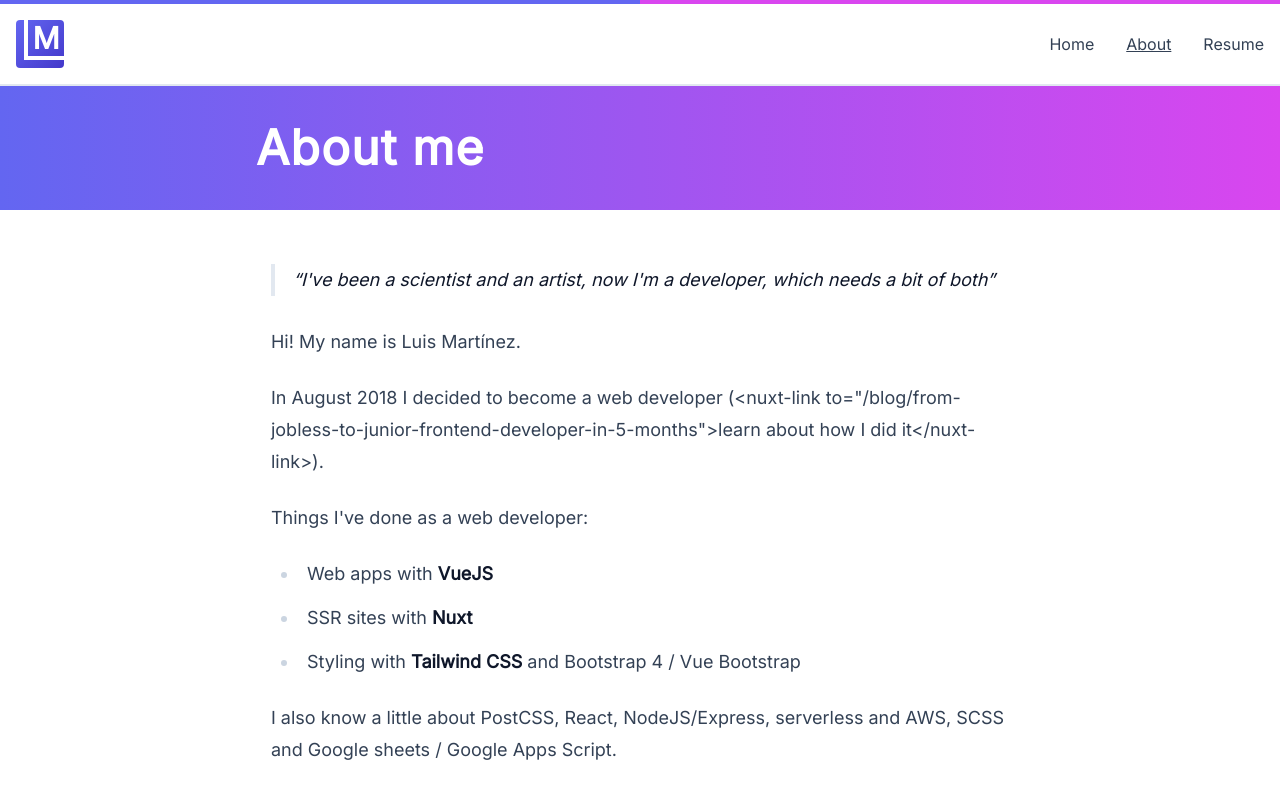
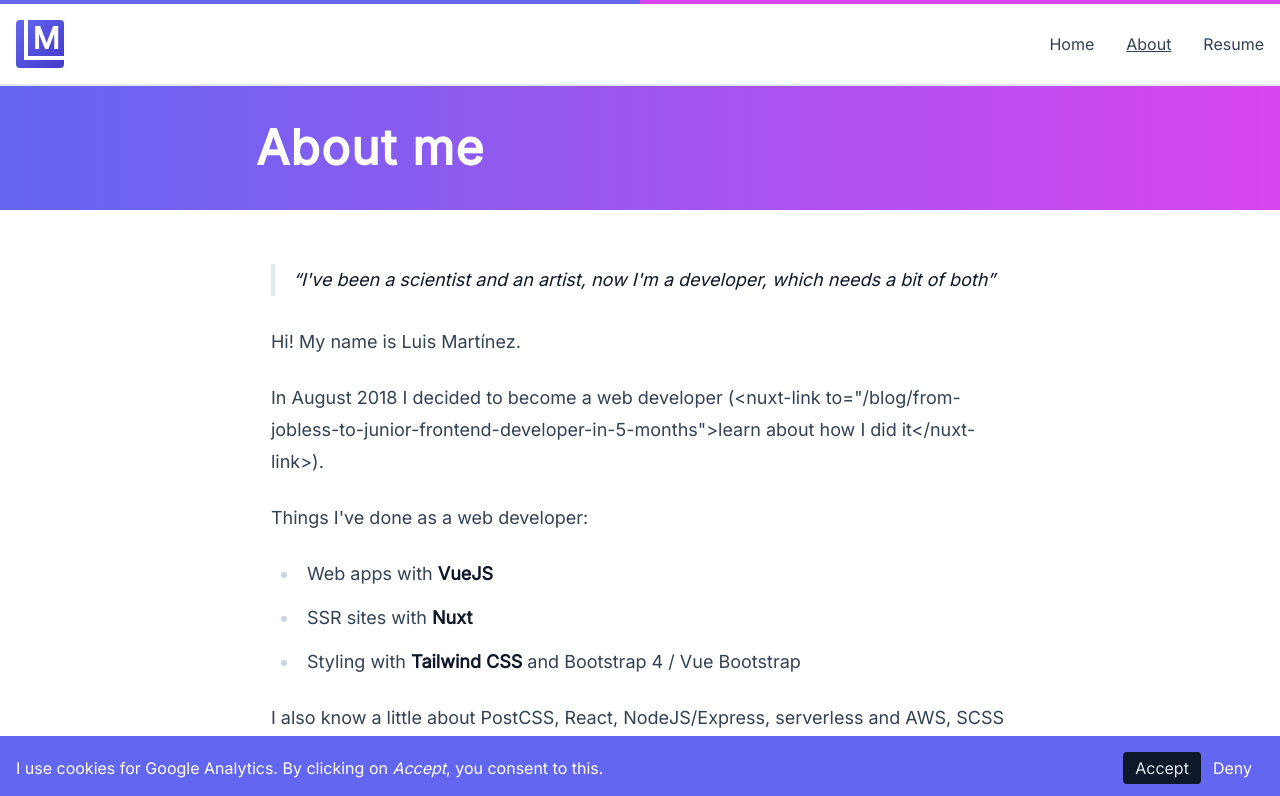
Before and after one commit to luismartinezs/luis-martinez-next-site, a Next.js app: page /about in a window 1280 px wide. Shown: the top 796 px of the page. Built offline with nearby package versions, Linux system fonts and the light colour scheme; no server answers; what @storyblok/react would draw is missing.

Commit message:
feat: add cookies modal

```diff
--- /dev/null
+++ b/components/CookieModal.tsx
@@ -0,0 +1,78 @@
+import { useState, useEffect } from "react";
+
+const defaultMessage =
+  "We use cookies to provide our services and for analytics and marketing. To find out more about our use of cookies, please see our Privacy Policy. By continuing to browse our website, you agree to our use of cookies.";
+
+const CookieModal = ({
+  message = defaultMessage,
+  acceptLabel = "Accept",
+  denyLabel = "Deny",
+}) => {
+  const [open, setOpen] = useState(true);
+
+  const getGdpr = () => {
+    if (typeof window !== "undefined") {
+      return localStorage.getItem("GDPR:accepted");
+    }
+    return null;
+  };
+
+  useEffect(() => {
+    if (!getGdpr()) {
+      setOpen(true);
+    } else {
+      setOpen(false);
+    }
+  });
+
+  const accept = () => {
+    if (typeof window !== "undefined") {
+      setOpen(false);
+      localStorage.setItem("GDPR:accepted", "true");
+    }
+  };
+
+  const deny = () => {
+    if (typeof window !== "undefined") {
+      setOpen(false);
+      localStorage.setItem("GDPR:accepted", "false");
+    }
+  };
+
+  if (!open) {
+    return null;
+  }
+
+  return (
+    <div className="z-50 fixed bottom-0 bg-indigo-500 text-white w-full">
+      <div className="p-4">
+        <div className="flex justify-center items-center space-x-2">
+          {/* <InfoIcon className="h-8 w-8 min-w-max" /> */}
+          <div className="flex-grow">
+            <div>{message}</div>
+          </div>
+          <div className="flex-shrink flex justify-end">
+            <button
+              className="
+                py-1
+                px-3
+                rounded
+                text-gray-200
+                bg-gray-900
+                hover:bg-gray-800
+              "
+              onClick={accept}
+            >
+              {acceptLabel}
+            </button>
+            <button className="py-1 px-3 hover:text-indigo-100" onClick={deny}>
+              {denyLabel}
+            </button>
+          </div>
+        </div>
+      </div>
+    </div>
+  );
+};
+
+export default CookieModal;
--- a/components/Layout.tsx
+++ b/components/Layout.tsx
@@ -2,13 +2,24 @@ import Header from "components/Header";
 import Footer from "components/Footer";
 import TopBand from "components/TopBand";
 import type { PropsWithChildren } from "types/types";
+import CookieModal from "components/CookieModal";
+import ClientOnly from "components/ClientOnly";
 
 const Layout: React.FC<Required<PropsWithChildren>> = ({ children }) => {
+  const cookieMessage = (
+    <p>
+      I use cookies for Google Analytics. By clicking on <i>Accept</i>, you
+      consent to this.
+    </p>
+  );
+
   return (
     <div className="flex flex-col justify-between h-screen">
+      <ClientOnly>
+        <CookieModal message={cookieMessage} />
+      </ClientOnly>
       <div className="relative">
         <div className="sticky top-0 left-0 right-0 z-20">
-
           <div className="relative">
             <TopBand />
           </div>
```
Also changed, not shown: 1 other file (tests, documents, lock files or other folders). Lines whose indentation alone changed are shown as unchanged.
